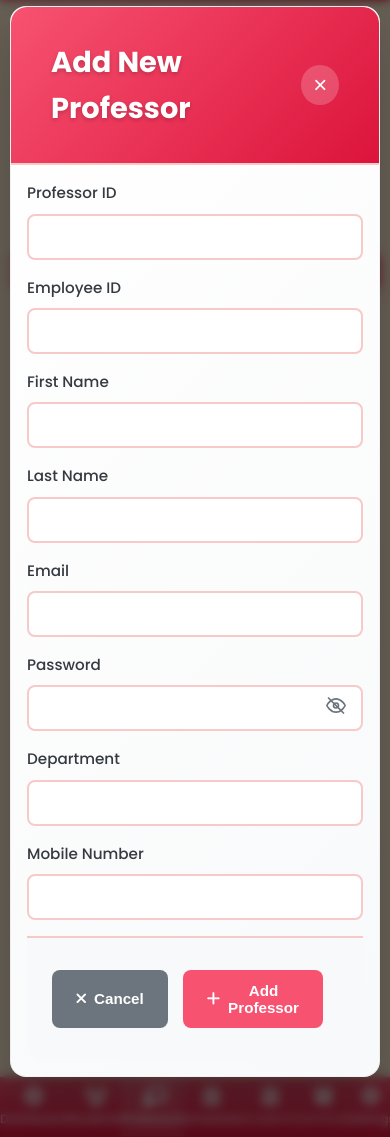
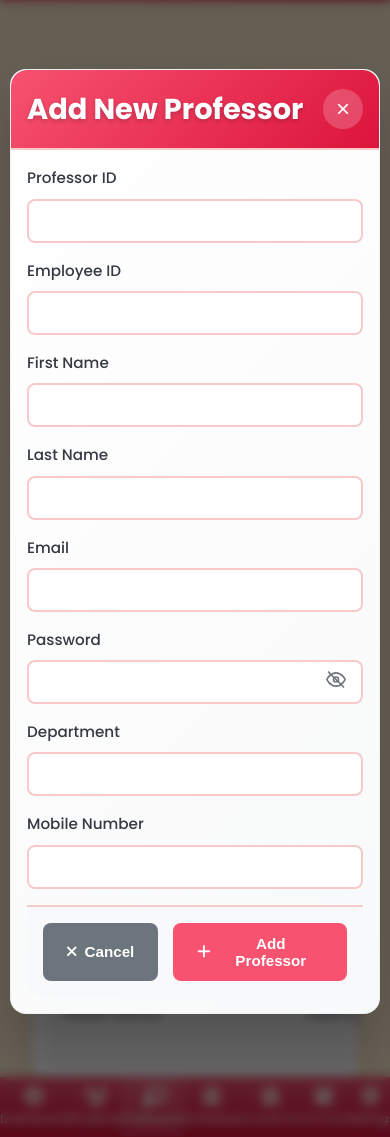
Before and after one commit to westliecasuncad06/GRC, a PHP site: page /grc/Admin/admin_manage_professors.php in a window 390 px wide, after a click on "Add Professor". Shown: the part 54-1191 px from the top of the page. Run offline with PHP 8.4, Linux system fonts and the light colour scheme; a user stored in the database is signed in; data comes from the database, SQL or seed files in the repository.

Commit message:
done
done

```diff
--- a/Admin/admin_manage_professors.php
+++ b/Admin/admin_manage_professors.php
@@ -494,9 +494,44 @@ $professors = $pdo->query($query)->fetchAll();
             .table th:nth-child(1), .table td:nth-child(1),
             .table th:nth-child(2), .table td:nth-child(2),
             .table th:nth-child(5), .table td:nth-child(5),
-            .table th:nth-child(6), .table td:nth-child(6),
-            .table th:nth-child(7), .table td:nth-child(7) {
+            .table th:nth-child(6), .table td:nth-child(6) {
                 display: none;
+            }
+        }
+
+        @media (max-width: 450px) {
+            .enhanced-header {
+                padding: 1rem;
+            }
+            .header-actions {
+                flex-direction: column;
+                gap: 1rem;
+            }
+            .search-container {
+                max-width: 100%;
+            }
+            .modal-content {
+                width: 95%;
+                max-width: none;
+            }
+            .modal-header {
+                padding: 1rem;
+            }
+            .modal-body {
+                padding: 1rem;
+            }
+            .modal-footer {
+                padding: 1rem;
+            }
+            .action-buttons {
+                flex-direction: column;
+                gap: 0.5rem;
+            }
+            .table-container {
+                padding: 1rem;
+            }
+            .form-group input, .form-group select {
+                font-size: 0.9rem;
             }
         }
 
```
Also changed, not shown: TODO.md (+3 -4 lines).
